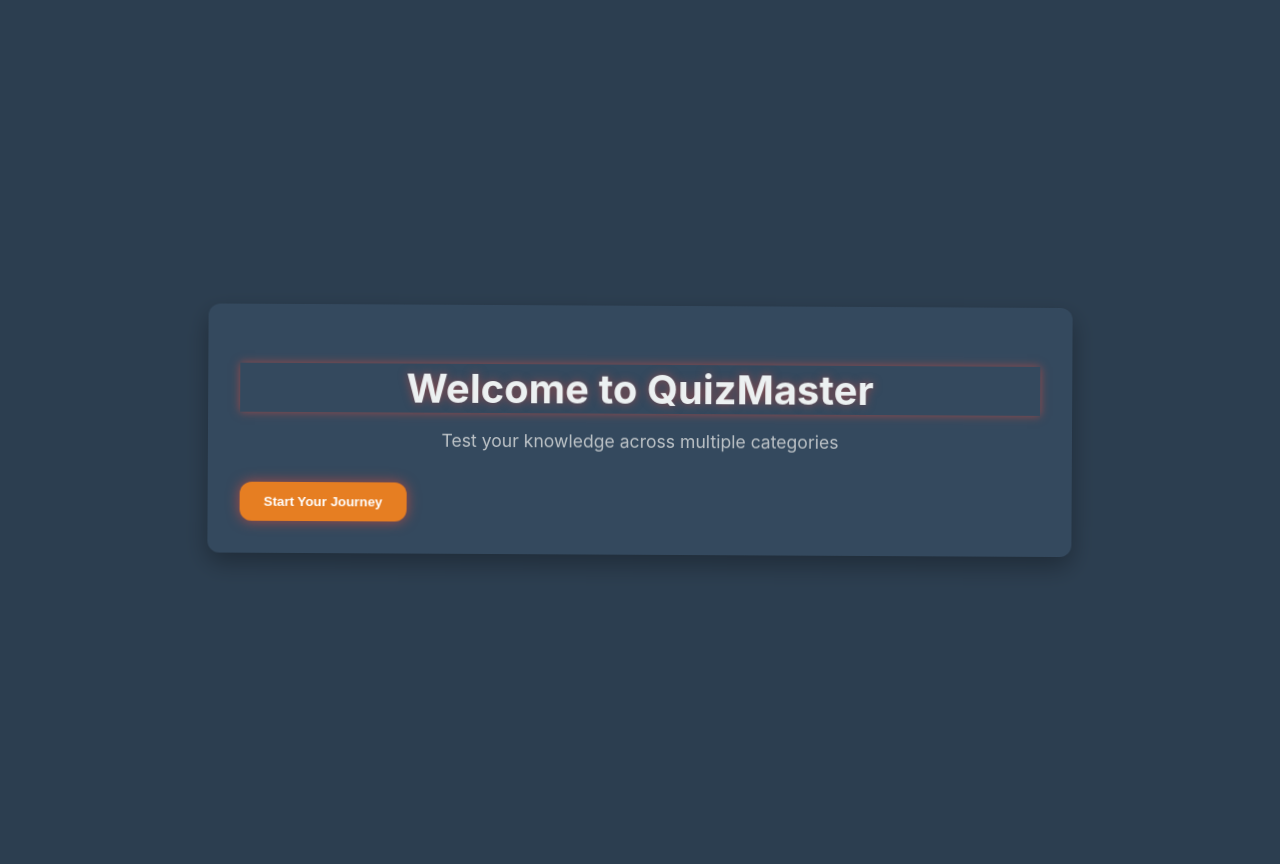
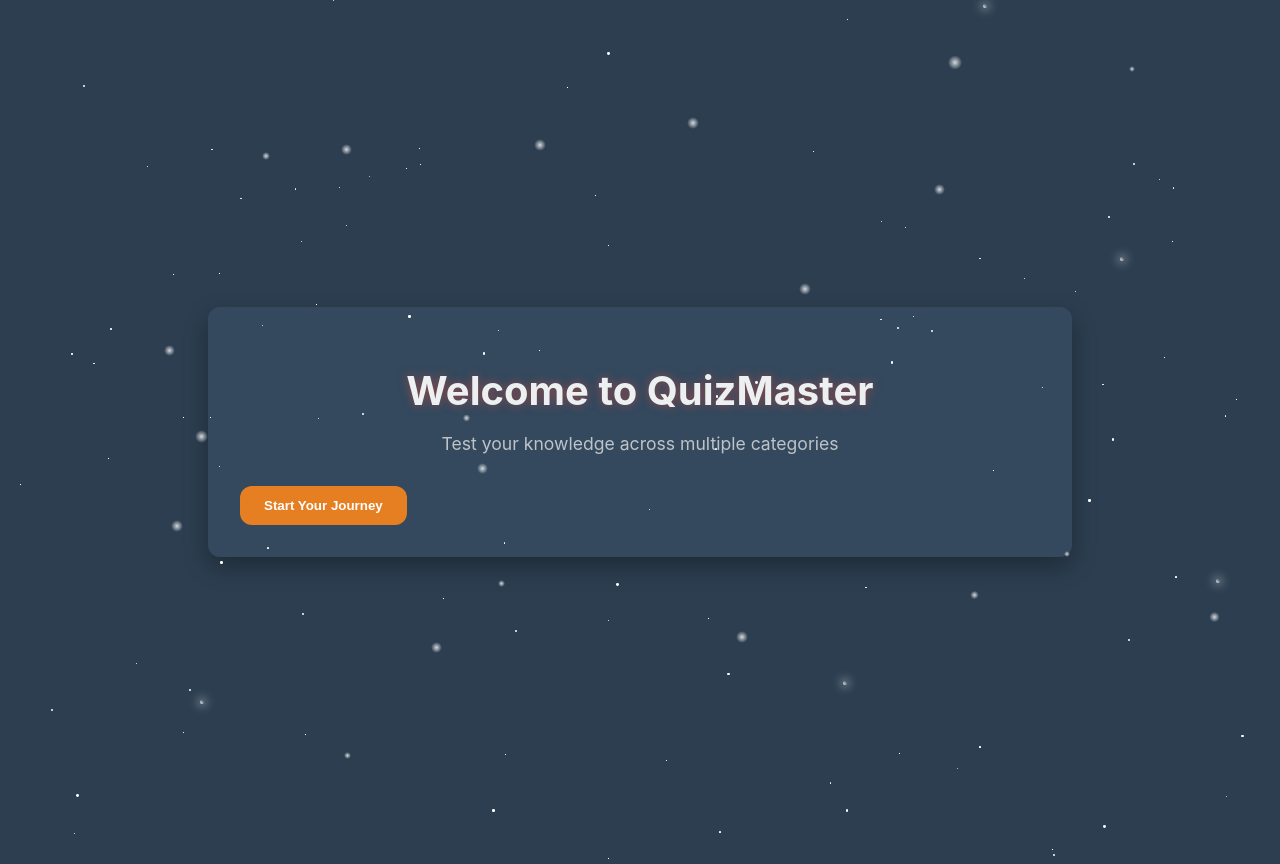
Before and after one commit to cekwedike/quiz, a React (Create React App) app in the folder quiz-app/: page / in a window 1280 px wide. Built offline with nearby package versions, Linux system fonts and the light colour scheme.

Commit message:
Refactor cosmic background animations by removing redundant keyframes and optimizing star and shooting star animations. Update CSS properties for dynamic delays, enhancing visual effects in the quiz app's UI.

```diff
--- a/quiz-app/src/App.css
+++ b/quiz-app/src/App.css
@@ -627,12 +627,6 @@
   to { transform: scale(1); opacity: 1; }
 }
 
-@keyframes pulse {
-  0% { transform: scale(1); }
-  50% { transform: scale(1.05); }
-  100% { transform: scale(1); }
-}
-
 .quiz-container > div {
   animation: fadeIn 0.3s ease-out;
 }
@@ -991,6 +985,20 @@
 }
 
 /* Cosmic Background Animations */
+@keyframes twinkle {
+  0% { opacity: 0.2; }
+  50% { opacity: 1; }
+  100% { opacity: 0.2; }
+}
+
+.star {
+  position: absolute;
+  background-color: white;
+  border-radius: 50%;
+  animation: twinkle 5s infinite ease-in-out;
+  animation-delay: calc(var(--star-delay) * 1s);
+}
+
 @keyframes shootingStar {
   0% {
     transform: translateX(-100px) translateY(-100px) rotate(45deg);
@@ -1008,41 +1016,6 @@
   }
 }
 
-@keyframes twinkle {
-  0%, 100% { opacity: 0.2; }
-  50% { opacity: 1; }
-}
-
-@keyframes float {
-  0% { transform: translateY(0) rotate(0deg); }
-  50% { transform: translateY(-20px) rotate(5deg); }
-  100% { transform: translateY(0) rotate(0deg); }
-}
-
-@keyframes pulseGlow {
-  0% { box-shadow: 0 0 5px rgba(231, 76, 60, 0.5); }
-  50% { box-shadow: 0 0 20px rgba(231, 76, 60, 0.8); }
-  100% { box-shadow: 0 0 5px rgba(231, 76, 60, 0.5); }
-}
-
-/* Cosmic Background Elements */
-.cosmic-background {
-  position: fixed;
-  top: 0;
-  left: 0;
-  width: 100%;
-  height: 100%;
-  z-index: -1;
-  overflow: hidden;
-}
-
-.star {
-  position: absolute;
-  background-color: white;
-  border-radius: 50%;
-  animation: twinkle 4s infinite ease-in-out;
-}
-
 .shooting-star {
   position: absolute;
   width: 4px;
@@ -1050,12 +1023,13 @@
   background: linear-gradient(45deg, white, transparent);
   border-radius: 50%;
   animation: shootingStar 8s linear infinite;
+  animation-delay: calc(var(--shooting-delay) * 1s);
   box-shadow: 0 0 10px 2px rgba(255, 255, 255, 0.5);
 }
 
 /* Add floating animation to quiz container */
 .quiz-container {
-  animation: float 6s ease-in-out infinite, scaleIn var(--animation-duration) ease-out;
+  animation: scaleIn var(--animation-duration) ease-out;
 }
 
 /* Add glow effect to primary buttons */
--- a/quiz-app/src/App.tsx
+++ b/quiz-app/src/App.tsx
@@ -469,8 +469,7 @@ function App() {
       star.style.height = `${size}px`;
       star.style.left = `${Math.random() * 100}%`;
       star.style.top = `${Math.random() * 100}%`;
-      star.style.animationDuration = `${Math.random() * 3 + 2}s`;
-      star.style.animationDelay = `${Math.random() * 2}s`;
+      star.style.setProperty('--star-delay', String(Math.random() * 5));
       return star;
     };
 
@@ -479,8 +478,7 @@ function App() {
       shootingStar.className = 'shooting-star';
       shootingStar.style.left = `${Math.random() * 100}%`;
       shootingStar.style.top = `${Math.random() * 100}%`;
-      shootingStar.style.animationDuration = `${Math.random() * 2 + 1}s`;
-      shootingStar.style.animationDelay = `${Math.random() * 5}s`;
+      shootingStar.style.setProperty('--shooting-delay', String(Math.random() * 8));
       return shootingStar;
     };
 
```
